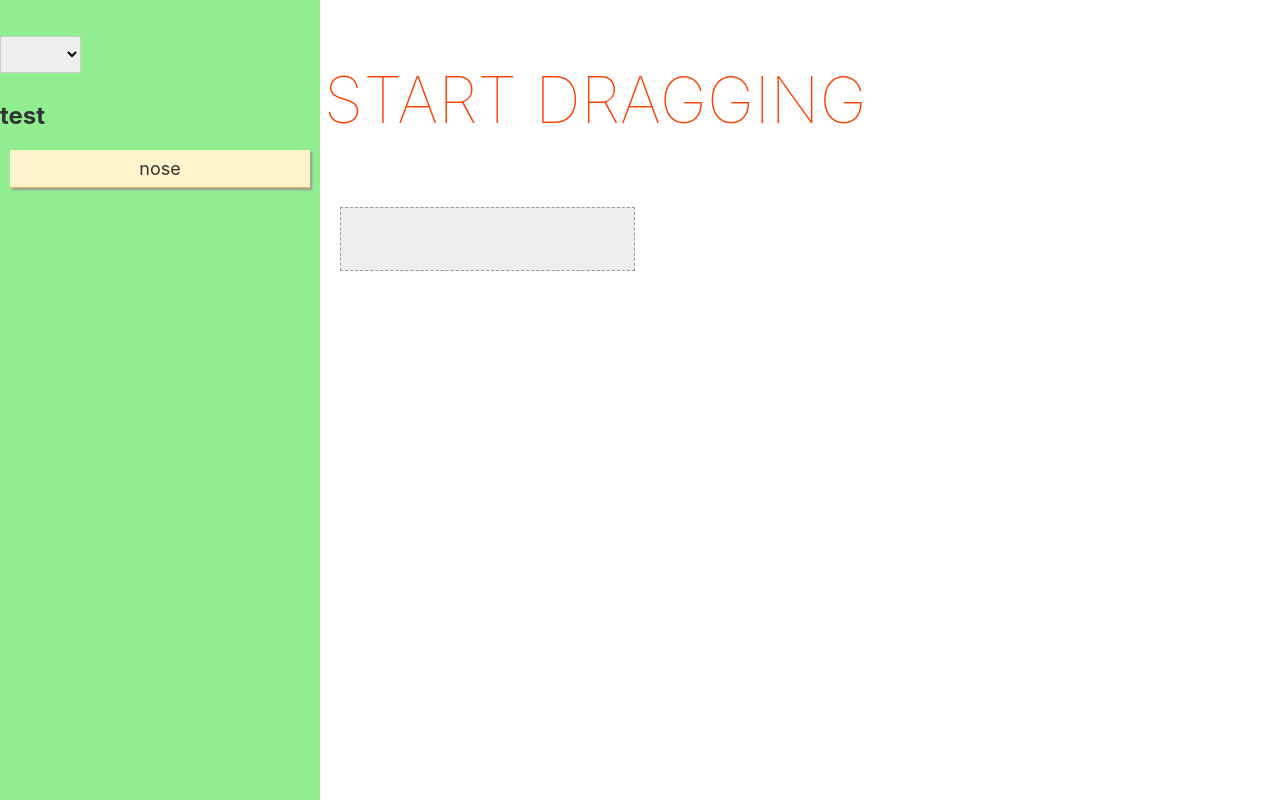
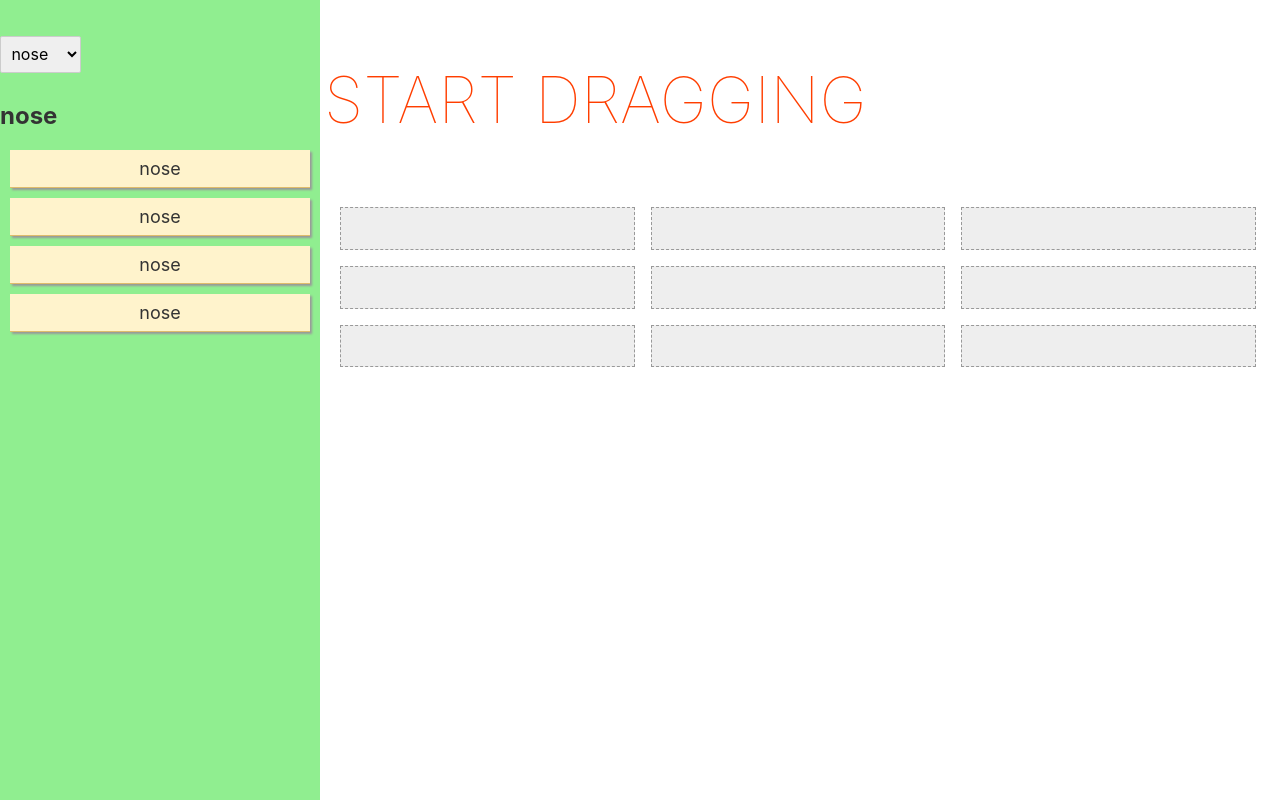
Before and after one commit to Razpudding/ritual-design, a Svelte app: page / in a window 1280 px wide. Built offline with nearby package versions, Linux system fonts and the light colour scheme.

Commit message:
Dropdown component now works properly ✨

```diff
--- a/src/App.svelte
+++ b/src/App.svelte
@@ -4,7 +4,6 @@
 <script>
 	/*
 	* TODO: format code, remove ;
-	* 			maintain order of elements in dropped zone
 	* 			the dropdown should trigger a function through an event that updates category as well as the shape's text value as well as the next dropdown
 	*/
 
@@ -13,23 +12,30 @@
 	import Dropdown from './Dropdown.svelte'
 
 	let shapes = [
-		{	type: 'rect', id: 0, slot: null, text:"test" },
+		{	type: 'rect', id: 0, slot: null, text:"" },
+		{	type: 'rect', id: 1, slot: null, text:"" },
+		{	type: 'rect', id: 2, slot: null, text:"" },
+		{	type: 'rect', id: 3, slot: null, text:"" },
 	]
-	let slots = new Array(shapes.length)
+	let slots = new Array(9)
 	let status = 'Start dragging'
 	let categories = ['nose','ears','knees','toes']
 	let category = categories[0]
+
+	function changeCategory(e){
+		console.log("changing cat to", e.detail.text)
+		category = e.detail.text
+	}
 </script>
 <section class='menu'>
 	<Dropdown
 		title=''
 		options={categories}
-		bind:selected={shapes[0].text}
+		on:categorySelection={changeCategory}
 	/>
 	{#each shapes.filter(s => s.slot === null) as { id } (id)}
 		<Shape
 			text={category}
-			_text={'Draggable item' + id}
 			{id}
 		/>
 	{/each}
@@ -43,11 +49,11 @@
 				bind:shapes={shapes}
 				bind:status={status}
 				filled={shapes.find(s => s.slot == i) !== undefined}
+				currentCategory={category}
 			>
 				{#if shapes.find(s => s.slot == i)}
 					<Shape
 						bind:shapes={shapes}
-						_text={'Draggable item' + shapes.find(s => s.slot == i).id}
 						text={shapes.find(s => s.slot == i).text}
 						id={shapes.find(s => s.slot == i).id}
 						inContainer=true
@@ -81,7 +87,8 @@
   	display:grid;
   	grid-template-columns: 1fr 1fr 1fr;
   	grid-column-gap: 1em;
-  	height: 4em;
+  	grid-row-gap: 1em;
+  	height: 10em;
   	padding: 1em;
   }
 
--- a/src/Dropdown.svelte
+++ b/src/Dropdown.svelte
@@ -1,13 +1,23 @@
 <script>
+  import { createEventDispatcher } from 'svelte';
   export let title
   export let options
   export let selected
+
+  const dispatch = createEventDispatcher()
+
+  function makeSelection(){
+    console.log("makeSelection")
+    dispatch('categorySelection', {
+      text: selected
+    })
+  }
 
 </script>
 
 <div>
   <h1>{title}</h1>
-  <select bind:value={selected}>
+  <select bind:value={selected} on:change={makeSelection}>
     {#each options as option}
       <option value={option}>{option}
     {/each}
--- a/src/Slot.svelte
+++ b/src/Slot.svelte
@@ -3,6 +3,7 @@
   export let shapes
   export let status
   export let filled = false
+  export let currentCategory
 
 	function handleDragDrop(e) {
     e.preventDefault()
@@ -10,7 +11,9 @@
         .dataTransfer
         .getData("text")
     const slotId = e.target.id.split("slot")[1] //🤢
-    shapes.find(shape => shape.id == element_id).slot = slotId
+    const myShape = shapes.find(shape => shape.id == element_id)
+    myShape.slot = slotId
+    myShape.text = currentCategory
     console.log(shapes)
     shapes = shapes //😕
     status = ("You dropped " + element_id + " into drop zone " + id)
```
